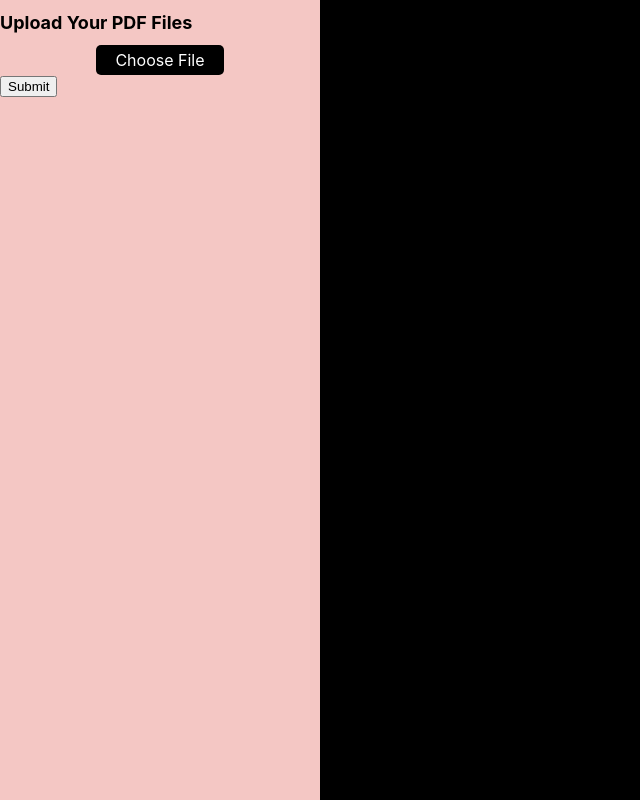
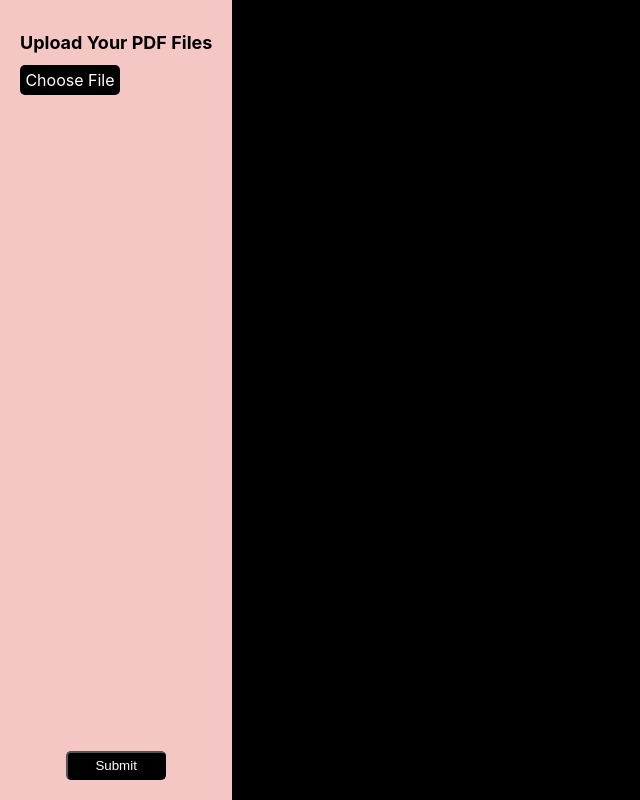
Before and after one commit to Tommy0201/WebApp_RAG_Chatbot, a React (Create React App) app in the folder app/: page / in a window 1280 px wide. Shown: the whole page, without its empty margins (0-640 px from the left). Built offline with nearby package versions, Linux system fonts and the light colour scheme; the HTML template or start-up script is replaced by a standard one.

Commit message:
adding css to file upload

```diff
--- a/app/package.json
+++ b/app/package.json
@@ -7,6 +7,7 @@
         "@emotion/styled": "^11.9.3",
         "@material-ui/core": "^4.12.4",
         "@material-ui/icons": "^4.11.3",
+        "@mui/icons-material": "^5.16.4",
         "@mui/material": "^5.9.1",
         "@testing-library/jest-dom": "^5.16.4",
         "@testing-library/react": "^13.3.0",
--- a/app/src/App.js
+++ b/app/src/App.js
@@ -1,3 +1,4 @@
+import React from 'react';
 
 function App() {
   return (
--- a/app/src/Routers/Routers.js
+++ b/app/src/Routers/Routers.js
@@ -1,3 +1,4 @@
+import React from 'react';
 import { Routes, Route, BrowserRouter as Router } from 'react-router-dom';
 import FileUpload from '../pages/FileUpload';
 import MainChat from '../pages/MainChat';
--- a/app/src/pages/FileUpload.js
+++ b/app/src/pages/FileUpload.js
@@ -1,14 +1,24 @@
 import React, { useState } from 'react';
 import styles from './upload.css';
+import RemoveIcon from '@mui/icons-material/Remove';
+import ClearIcon from '@mui/icons-material/Clear';
+import RemoveCircleOutlineIcon from '@mui/icons-material/RemoveCircleOutline';
 
 const FileUpload = () => {
   const [files, setFiles] = useState([]);
+  const [maxMessage, setMaxMessage] = useState("");
+  const maxFiles = 5;
 
   const handleFileChange = (event) => {
     const uploadedFiles = Array.from(event.target.files);
-    setFiles((prevFiles) => [...prevFiles, ...uploadedFiles]);
-    console.log(uploadedFiles);
+    const newFiles = [...files, ...uploadedFiles].slice(0, maxFiles);
+    setFiles(newFiles);
+    console.log(newFiles);
   };
+
+  const handleDeleteFile = (index) => {
+    setFiles((prevFiles) => prevFiles.filter((item,i)=> i!== index));
+  }
 
   const handleSubmit = async () => {
     const formData = new FormData();
@@ -43,20 +53,25 @@ const FileUpload = () => {
         <label htmlFor="file-input" className="custom-file-upload">
           Choose File
         </label>
-        <input id="file-input" type="file" onChange={handleFileChange} accept="application/pdf" multiple className="hidden-input" />
-        {files.length > 0 && (
-          <div className="file-uploaded">
-            <div className="file-names">
-              {files.map((file, index) => (
-                <div key={index} className="files">{file.name}</div>
-              ))}
-            </div>
-          </div>
-        )}
+        <input id="file-input" type="file" onChange={handleFileChange} accept="application/pdf" multiple className="hidden-input" disabled={files.length >= maxFiles}/>
       </div>
+      {files.length > 0 && (
+        <div className="file-uploaded">
+            {files.map((file, index) => (
+              <div key={index} className="file-item">
+                <div className="namess">{file.name}</div>
+                <button className="delete-button" onClick={() => handleDeleteFile(index)}><RemoveCircleOutlineIcon/></button>
+                </div>
+            ))}
+        </div>
+      )}
+      {files.length == maxFiles && (
+        <div className="max-mess">You have reached maximum number of uploaded files allowed</div>
+      )}
 
-      <div className="submit-button">
-        <button onClick={handleSubmit}>Submit</button>
+
+      <div className="submit-section">
+        <button className="submit-button" onClick={handleSubmit}>Submit</button>
       </div>
     </div>
   );
--- a/app/src/pages/upload.css
+++ b/app/src/pages/upload.css
@@ -7,15 +7,58 @@ html, body {
 
 /* Style for the file-upload container */
 .file-upload {
-    width: 25%;
-    height: 800px;
+    height: 100vh;
     background-color: #f4c7c4;
     float: left;
-    display: block;
+    display: flex;
+    flex-direction: column; /* Align children vertically */
+    padding: 20px; /* Add some padding */
+    box-sizing: border-box; /* Include padding in width and height */
 }
-.files {
+    /* display: flex; */
+    /* justify-content: space-between; */
+    /* align-items: center; */
+    /* background-color: #f6e3e3;
+    padding: 5px;
+    border: 2px solid #ccc;
+    border-radius: 5px;
+    margin: 10px 2px */
+.file-item {
+    display: flex;
+    justify-content: space-between;
+    align-items: center;
+    background-color: #f6e3e3;
+    padding: 4px;
+    border: 1px solid #ccc;
+    border-radius: 5px;
     margin: 10px 2px;
+  }
+
+.file-item .namess {
+    flex-grow: 1;
+    max-width: calc(100% - 40px); /* Adjust according to the space needed for the delete button */
+    overflow: hidden; /* Hide overflowing text */
+    text-overflow: ellipsis; /* Add ellipsis (...) for overflowing text */
+    white-space: nowrap; /* Prevent text from wrapping */
 }
+
+.delete-button {
+    background: none;
+    border: none;
+    cursor: pointer;
+    padding: 0;
+    float: right;
+  }
+
+  .delete-button:hover {
+    color: red;
+  }
+  .delete-button svg {
+    height:100%;
+    width: 20px; /* Set the desired width */
+    max-height: 20px; /* Set the desired height */
+    color: #a83a3a;
+  }
 /* Other existing styles */
 .upload-txt {
     font-size: 18px;
@@ -28,13 +71,21 @@ html, body {
     position: absolute;
     z-index: -1;
 }
-.custom-file-upload {
-    width: 40%;
+.custom-file-upload, .submit-button {
+    width: 100px;
     display: block;
-    margin: auto; /* Center horizontally */
+    /* margin: auto;  */
     border-radius: 5px;
     background-color: black;
     color: white;
     text-align: center; /* Center the text */
     padding: 5px 0;
 }
+
+.submit-section {
+    margin-block-start: auto;
+  }
+.submit-button {
+    /* width: 60px; */
+    margin: auto;
+}
```
Also changed, not shown: 1 other file (tests, documents, lock files or other folders).
